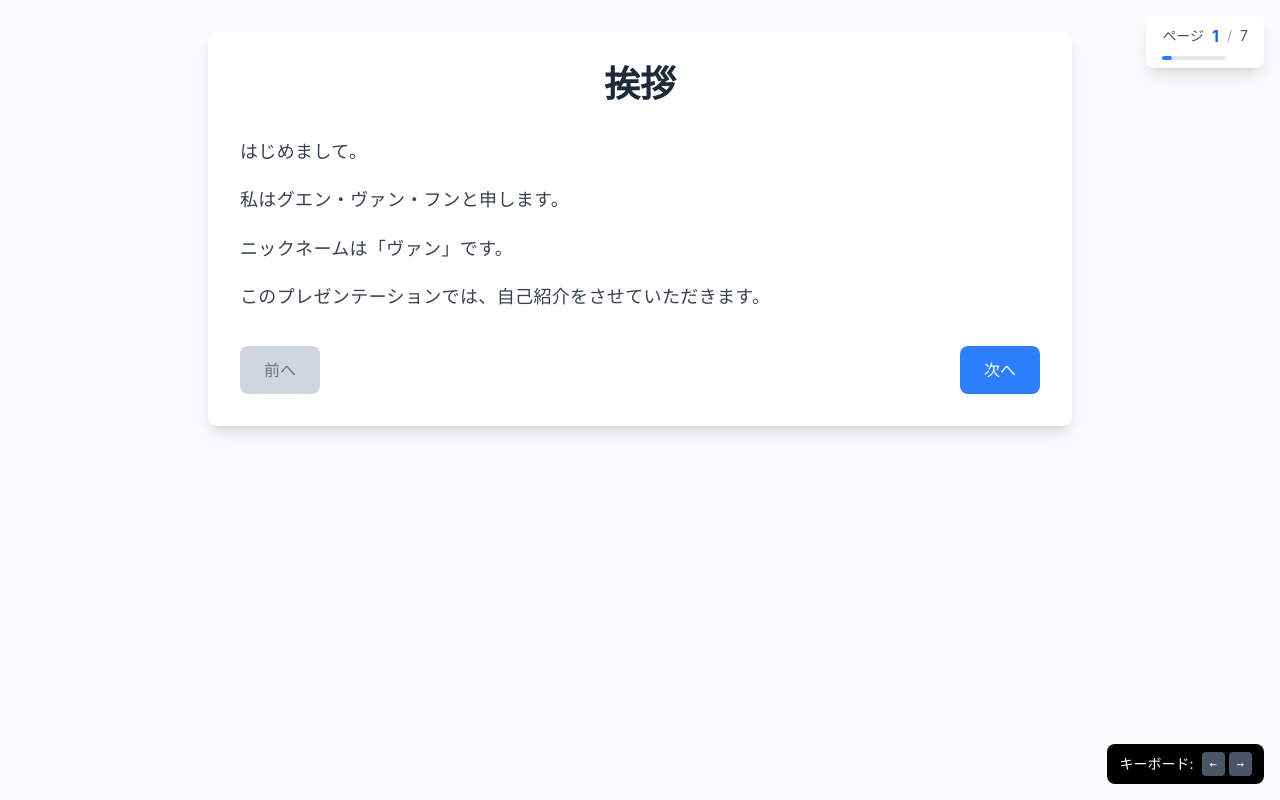
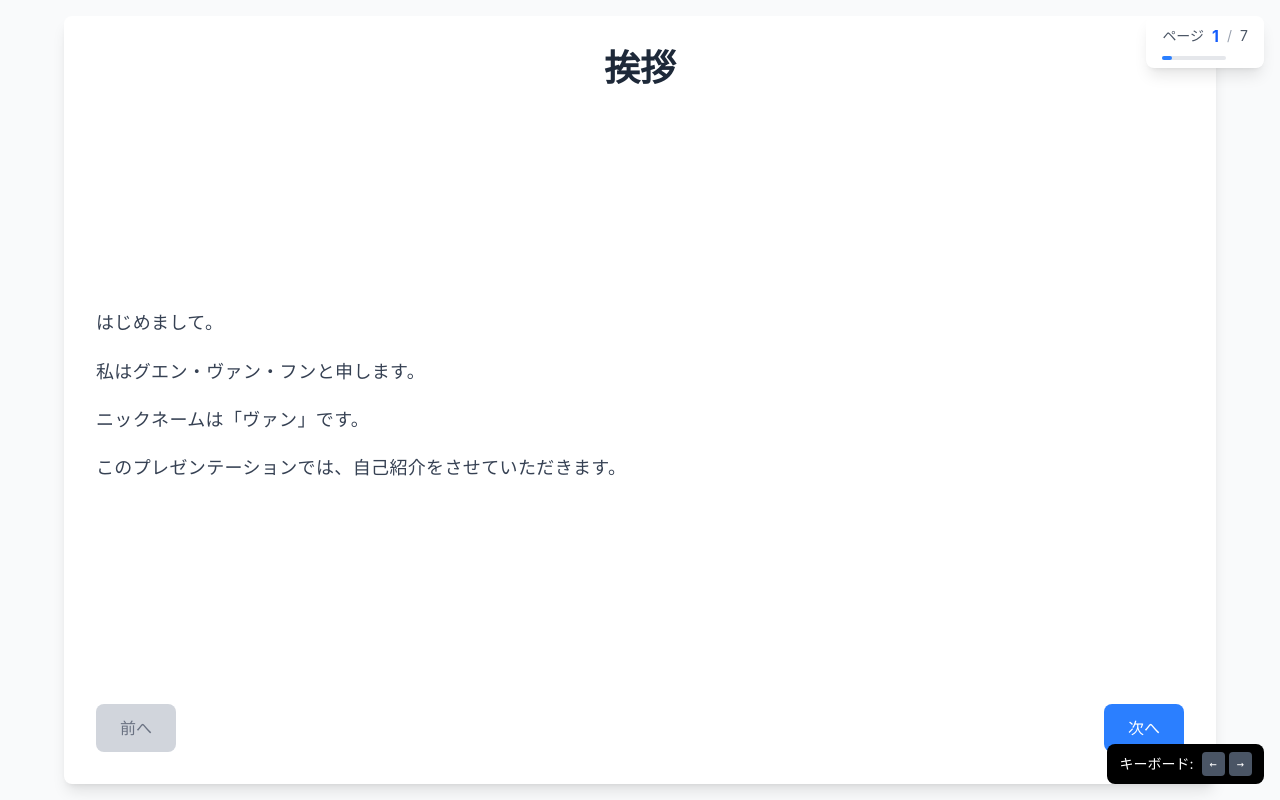
Before and after one commit to tecknovice/slides, a React (Vite) app: page /introduction/page1 in a window 1280 px wide. Built offline with nearby package versions, Linux system fonts and the light colour scheme.

Commit message:
update full width and full height slides

```diff
--- a/src/components/Layout.tsx
+++ b/src/components/Layout.tsx
@@ -8,14 +8,14 @@ interface LayoutProps {
 
 const Layout: React.FC<LayoutProps> = ({ title, children }) => {
   return (
-    <div className="min-h-screen bg-gray-50 py-8">
-      <div className="max-w-4xl mx-auto px-4">
-        <div className="bg-white rounded-lg shadow-lg p-8 page-container">
+    <div className="h-screen w-full bg-gray-50 flex items-center justify-center p-4">
+      <div className="w-full h-full max-w-6xl flex flex-col">
+        <div className="bg-white rounded-lg shadow-lg p-8 page-container flex-1 flex flex-col">
           <h1 className="text-4xl font-bold text-center text-gray-800 mb-8">
             {title}
           </h1>
 
-          <div className="text-lg text-gray-700 space-y-4 leading-relaxed japanese-text">
+          <div className="text-lg text-gray-700 space-y-4 leading-relaxed japanese-text flex-1 flex flex-col justify-center">
             {children}
           </div>
 
--- a/src/index.css
+++ b/src/index.css
@@ -1,4 +1,11 @@
 @import "tailwindcss";
+
+/* Ensure full viewport coverage */
+html, body, #root {
+  height: 100%;
+  margin: 0;
+  padding: 0;
+}
 
 /* Custom styles for the application */
 body {
--- a/src/pages/DefaultPage.tsx
+++ b/src/pages/DefaultPage.tsx
@@ -5,14 +5,14 @@ const DefaultPage: React.FC = () => {
   const navigate = useNavigate();
 
   return (
-    <div className="min-h-screen bg-gray-50 py-8">
-      <div className="max-w-4xl mx-auto px-4">
-        <div className="bg-white rounded-lg shadow-lg p-8 page-container">
+    <div className="h-screen w-full bg-gray-50 flex items-center justify-center p-4">
+      <div className="w-full h-full max-w-6xl flex flex-col">
+        <div className="bg-white rounded-lg shadow-lg p-8 page-container flex-1 flex flex-col">
           <h1 className="text-4xl font-bold text-center text-gray-800 mb-8">
             終わり
           </h1>
 
-          <div className="text-lg text-gray-700 space-y-4 leading-relaxed japanese-text text-center">
+          <div className="text-lg text-gray-700 space-y-4 leading-relaxed japanese-text text-center flex-1 flex flex-col justify-center">
             <p>ご清聴ありがとうございました。</p>
             <p>どうぞよろしくお願いいたします。</p>
 
```
Also changed, not shown: 1 other file (tests, documents, lock files or other folders).
